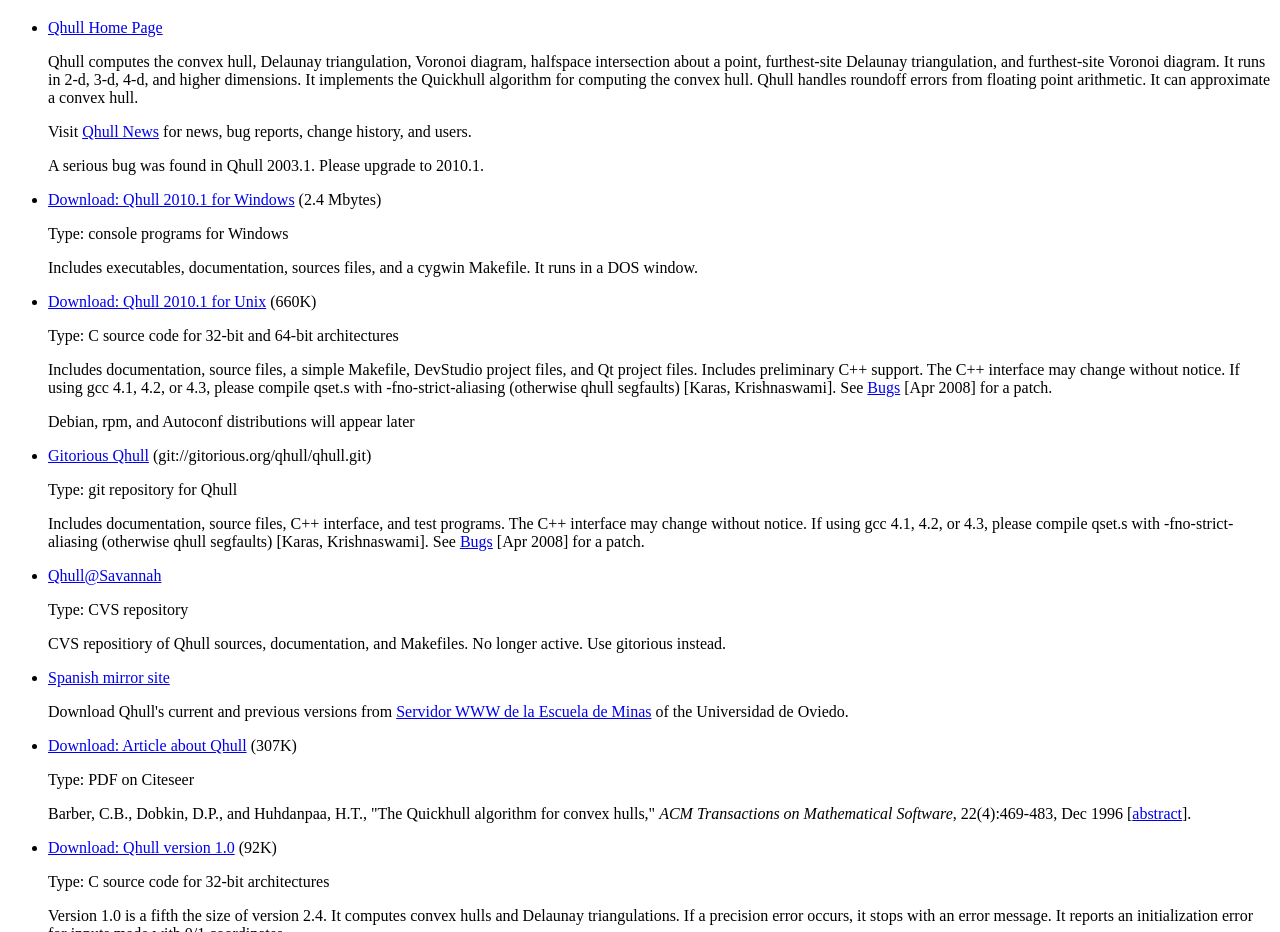
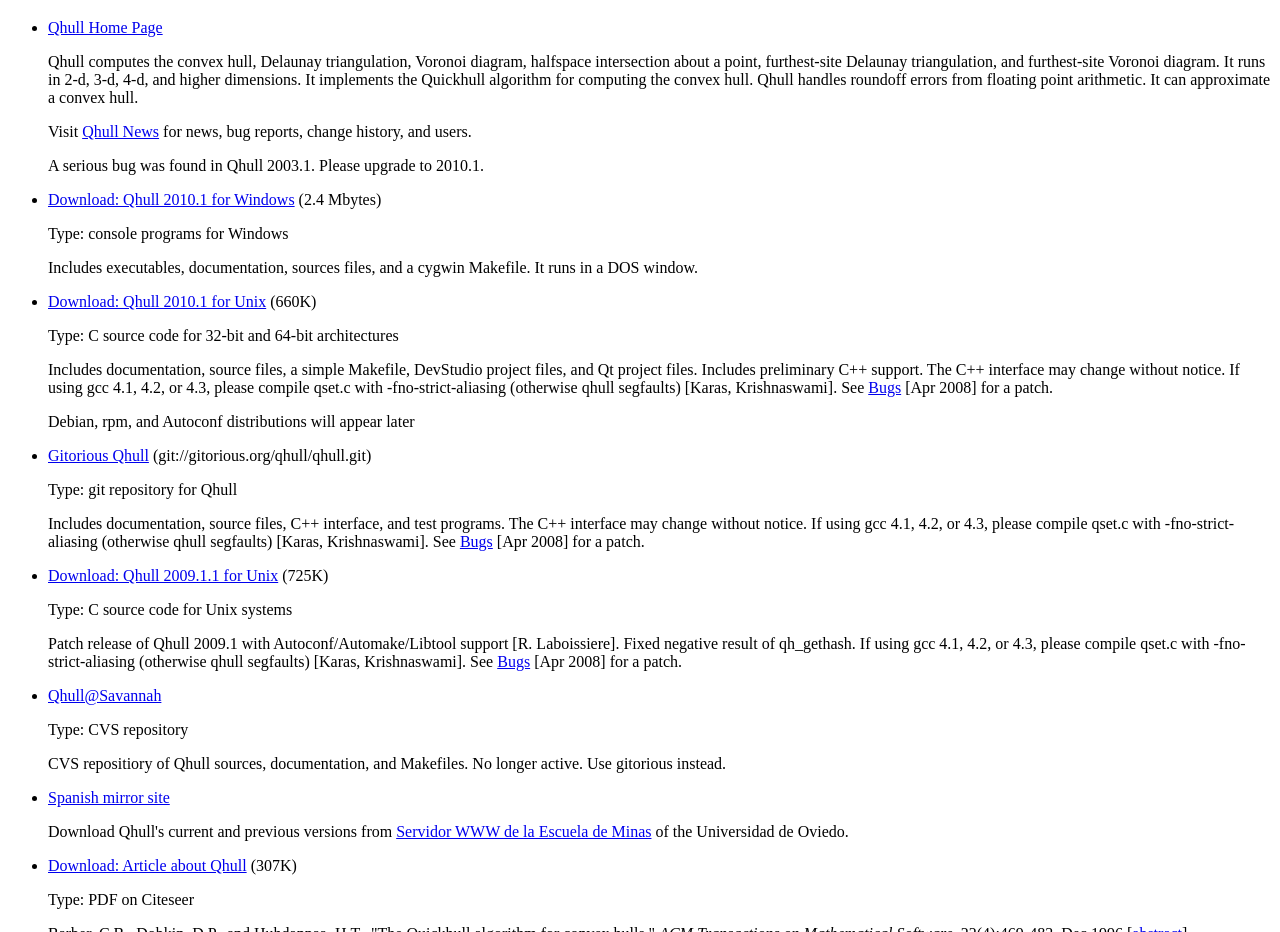
Before and after one commit to qhull/qhull, a plain HTML site: page html/qh-get.htm in a window 1280 px wide. Shown: the part 168-1100 px from the top of the page. Drawn offline with Linux system fonts and the light colour scheme.

Commit message:
Update download page for qhull-2009.1.1

```diff
--- a/html/qh-get.htm
+++ b/html/qh-get.htm
@@ -44,7 +44,7 @@ width="100" height="100"></a> Qhull Downloads</h1>
         <p>Includes documentation, source files, a simple Makefile, DevStudio project files, and Qt project files.
             Includes preliminary C++ support.
         The C++ interface may change without notice.
-        If using gcc 4.1, 4.2, or 4.3, please compile qset.s with
+        If using gcc 4.1, 4.2, or 4.3, please compile qset.c with
         -fno-strict-aliasing (otherwise qhull segfaults) [Karas, Krishnaswami].
         See <a href=http://www.qhull.org/news/#bugs>Bugs</a> [Apr 2008] for a patch.
        </p>
@@ -54,21 +54,22 @@ width="100" height="100"></a> Qhull Downloads</h1>
         <p>Type: git repository for Qhull</b>
         <p>Includes documentation, source files, C++ interface,
             and test programs.  The C++ interface may change without notice.
-            If using gcc 4.1, 4.2, or 4.3, please compile qset.s with
+            If using gcc 4.1, 4.2, or 4.3, please compile qset.c with
         -fno-strict-aliasing (otherwise qhull segfaults) [Karas, Krishnaswami].
         See <a href=http://www.qhull.org/news/#bugs>Bugs</a> [Apr 2008] for a patch.
        </p>
    </li>
-  <!---
-        <li><a href="http://www.qhull.org/download/qhull-2010.1.tgz">Download: Qhull 2010.1 for Unix</a> (725K)
+        <li><a href="http://www.qhull.org/download/qhull-2009.1.1.tgz">Download: Qhull 2009.1.1 for Unix</a> (725K)
         <p>Type: C source code for Unix systems</p>
-        <p>Includes documentation, source files, and Autoconf/Automake/Libtool
-        support [R. Laboissiere].  Includes preliminary C++ support.
-        If using gcc 4.1, 4.2, or 4.3, please compile qset.s with
+        <p>Patch release of Qhull 2009.1 with Autoconf/Automake/Libtool
+        support [R. Laboissiere].  Fixed negative result of qh_gethash.
+        If using gcc 4.1, 4.2, or 4.3, please compile qset.c with
         -fno-strict-aliasing (otherwise qhull segfaults) [Karas, Krishnaswami].
         See <a href=http://www.qhull.org/news/#bugs>Bugs</a> [Apr 2008] for a patch.
        </p>
    </li>
+
+   <!---
 
     <li><a href=http://savannah.nongnu.org/files/?group=qhull>Download: Qhull 2002.1 for Unix</a>
 
```
Also changed, not shown: src/Changes.txt.
